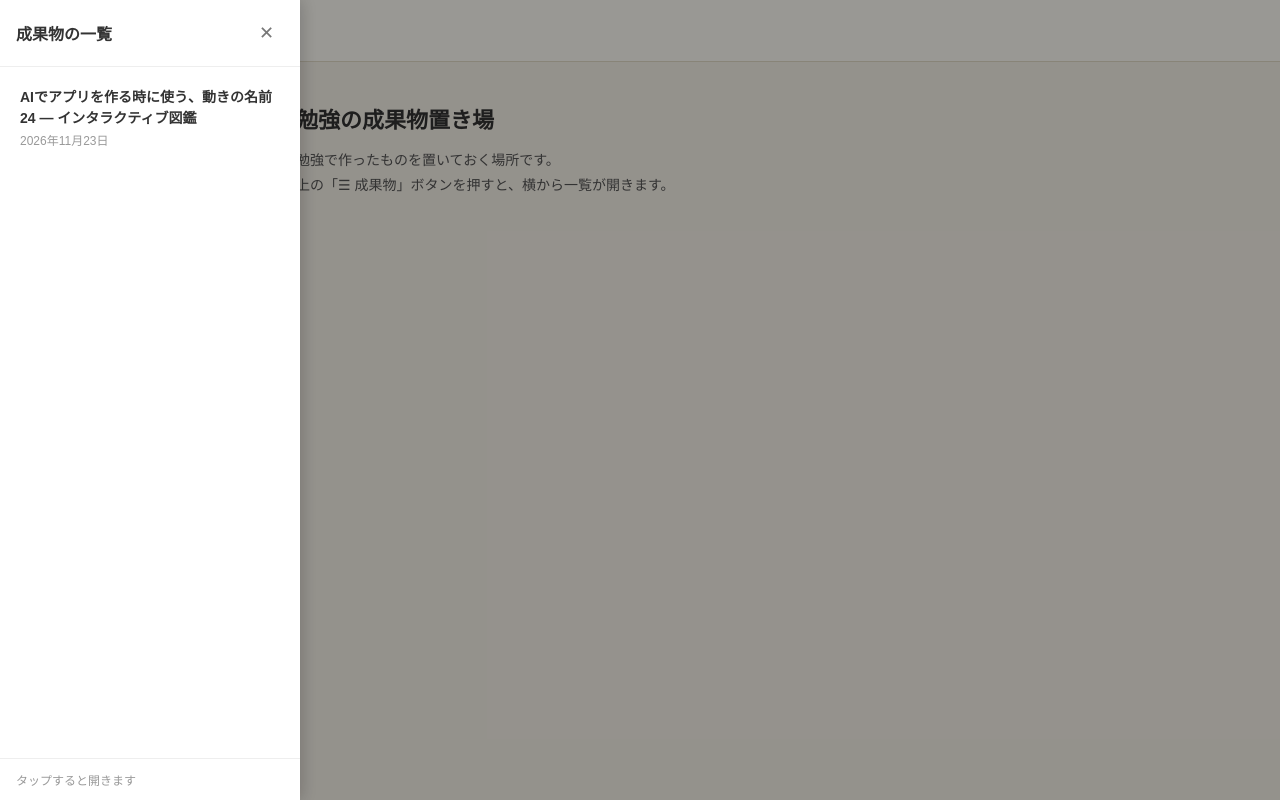
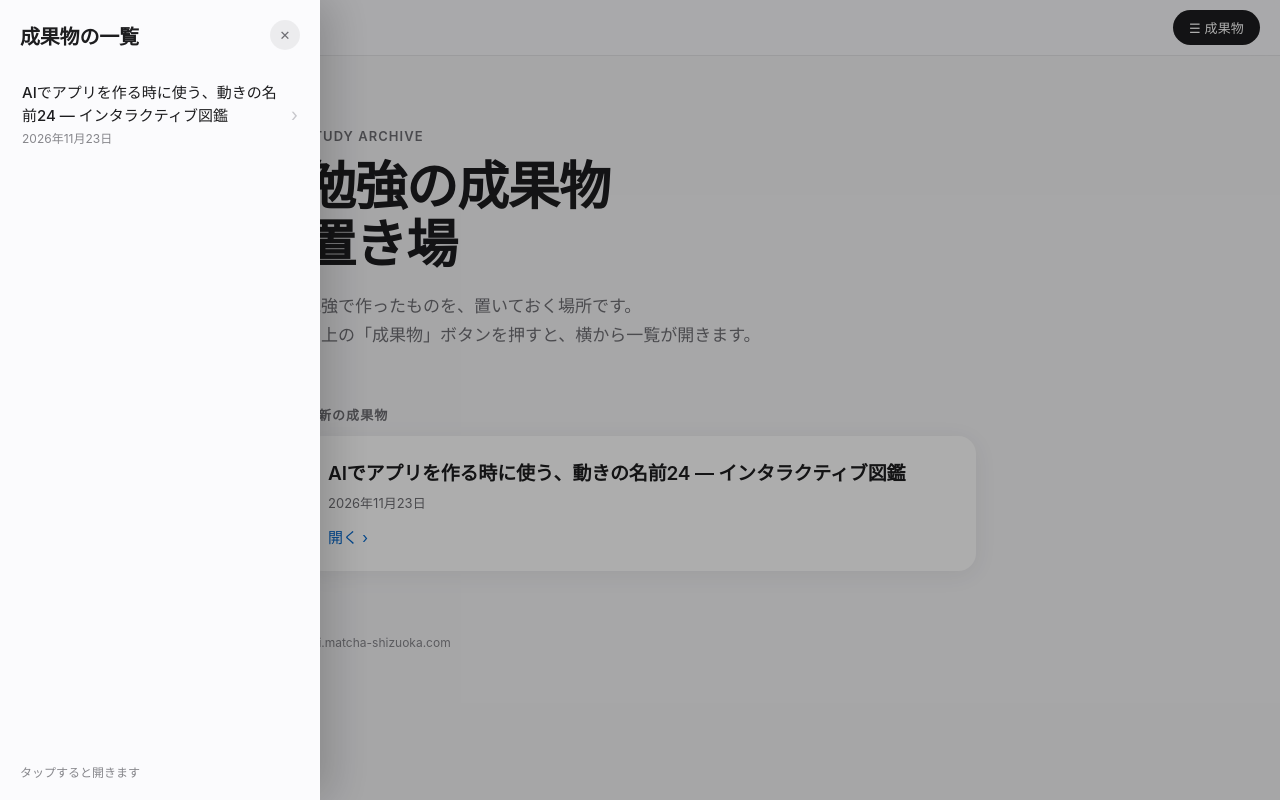
Before and after one commit to sayasaya246/study-storage, a plain HTML site: page index.html in a window 1280 px wide. Both pictures are taken after a click on the button "☰ 成果物". Drawn offline with Linux system fonts and the light colour scheme.

Commit message:
トップページのデザインをApple風に変更

```diff
--- a/index.html
+++ b/index.html
@@ -6,53 +6,119 @@
   <title>勉強の成果物置き場</title>
   <style>
     * { box-sizing: border-box; }
+    html { -webkit-text-size-adjust: 100%; }
     body {
-      font-family: "Hiragino Kaku Gothic ProN", "Noto Sans JP", sans-serif;
-      background-color: #f7f3ea;
-      color: #333;
+      font-family: -apple-system, BlinkMacSystemFont, "SF Pro Text", "Hiragino Sans", "Hiragino Kaku Gothic ProN", "Noto Sans JP", sans-serif;
+      background-color: #f5f5f7;
+      color: #1d1d1f;
       margin: 0;
+      -webkit-font-smoothing: antialiased;
     }
 
-    /* 上のバー */
+    /* 上のバー：すりガラス */
     header {
       position: sticky;
       top: 0;
-      background: #fffdf7;
-      border-bottom: 1px solid #e3dcc9;
-      padding: 10px 16px;
+      background: rgba(251, 251, 253, 0.8);
+      backdrop-filter: saturate(180%) blur(20px);
+      -webkit-backdrop-filter: saturate(180%) blur(20px);
+      border-bottom: 1px solid rgba(0, 0, 0, 0.08);
+      padding: 10px 20px;
       display: flex;
       align-items: center;
-      gap: 12px;
+      justify-content: space-between;
       z-index: 20;
     }
+    header .site-name {
+      font-size: 15px;
+      font-weight: 600;
+      letter-spacing: -0.01em;
+      color: #1d1d1f;
+    }
     #drawerBtn {
-      background: #a8542c;
+      background: #1d1d1f;
       color: #fff;
       border: none;
-      border-radius: 10px;
-      padding: 10px 16px;
-      font-size: 15px;
-      font-weight: bold;
+      border-radius: 980px;
+      padding: 8px 16px;
+      font-size: 13px;
+      font-weight: 500;
       cursor: pointer;
       display: flex;
       align-items: center;
-      gap: 8px;
+      gap: 7px;
+      letter-spacing: 0.01em;
     }
-    #drawerBtn:active { opacity: 0.85; }
-    header .site-name { font-size: 15px; font-weight: bold; color: #555; }
+    #drawerBtn:active { opacity: 0.8; }
 
-    main { max-width: 720px; margin: 0 auto; padding: 32px 16px 48px; }
-    h1 { font-size: 22px; margin: 8px 0 12px; }
-    main p { font-size: 14px; line-height: 1.8; color: #555; }
+    main { max-width: 720px; margin: 0 auto; padding: 72px 24px 64px; }
+    .eyebrow {
+      font-size: 13px;
+      font-weight: 600;
+      color: #6e6e73;
+      letter-spacing: 0.08em;
+      margin: 0 0 14px;
+    }
+    h1 {
+      font-size: clamp(34px, 9vw, 52px);
+      font-weight: 700;
+      letter-spacing: -0.02em;
+      line-height: 1.12;
+      margin: 0 0 18px;
+    }
+    .lead {
+      font-size: 17px;
+      line-height: 1.65;
+      color: #6e6e73;
+      margin: 0 0 56px;
+      max-width: 34em;
+    }
+
+    /* 最新の成果物カード */
+    .card-label {
+      font-size: 13px;
+      font-weight: 600;
+      color: #6e6e73;
+      letter-spacing: 0.08em;
+      margin: 0 0 12px;
+    }
+    .card {
+      display: block;
+      background: #fff;
+      border-radius: 18px;
+      padding: 24px;
+      text-decoration: none;
+      color: #1d1d1f;
+      box-shadow: 0 4px 24px rgba(0, 0, 0, 0.06);
+    }
+    .card:active { opacity: 0.85; }
+    .card .card-title {
+      font-size: 19px;
+      font-weight: 600;
+      letter-spacing: -0.01em;
+      line-height: 1.45;
+      margin: 0 0 6px;
+    }
+    .card .card-date { font-size: 13px; color: #6e6e73; margin: 0 0 14px; }
+    .card .card-link { font-size: 15px; color: #0066cc; }
+    .card .card-link::after { content: " ›"; }
+
+    footer {
+      max-width: 720px;
+      margin: 0 auto;
+      padding: 0 24px 40px;
+      font-size: 12px;
+      color: #86868b;
+    }
 
     /* ドロワーの背景 */
     #drawerOverlay {
       position: fixed;
       inset: 0;
-      background: rgba(0, 0, 0, 0.4);
+      background: rgba(0, 0, 0, 0.32);
       opacity: 0;
       pointer-events: none;
-      transition: opacity 0.3s;
+      transition: opacity 0.35s;
       z-index: 40;
     }
     #drawerOverlay.open { opacity: 1; pointer-events: auto; }
@@ -63,12 +129,12 @@
       top: 0;
       bottom: 0;
       left: 0;
-      width: 300px;
-      max-width: 85vw;
-      background: #fff;
-      box-shadow: 2px 0 16px rgba(0, 0, 0, 0.2);
+      width: 320px;
+      max-width: 86vw;
+      background: #fbfbfd;
+      box-shadow: 12px 0 40px rgba(0, 0, 0, 0.18);
       transform: translateX(-105%);
-      transition: transform 0.3s ease-out;
+      transition: transform 0.38s cubic-bezier(0.32, 0.72, 0.24, 1);
       z-index: 50;
       display: flex;
       flex-direction: column;
@@ -78,34 +144,41 @@
       display: flex;
       align-items: center;
       justify-content: space-between;
-      padding: 16px;
-      border-bottom: 1px solid #eee;
+      padding: 20px 20px 14px;
     }
-    .drawer-head .title { font-size: 16px; font-weight: bold; }
+    .drawer-head .title { font-size: 20px; font-weight: 700; letter-spacing: -0.01em; }
     #drawerClose {
-      background: none;
+      background: rgba(0, 0, 0, 0.06);
       border: none;
-      font-size: 18px;
+      width: 30px;
+      height: 30px;
+      border-radius: 50%;
+      font-size: 13px;
       cursor: pointer;
-      color: #777;
-      padding: 6px 10px;
+      color: #6e6e73;
+      display: flex;
+      align-items: center;
+      justify-content: center;
     }
-    .drawer-list { overflow-y: auto; padding: 8px; }
+    .drawer-list { overflow-y: auto; padding: 4px 12px; }
     .drawer-item {
-      display: block;
-      padding: 12px;
-      border-radius: 10px;
+      display: flex;
+      align-items: center;
+      gap: 8px;
+      padding: 14px 10px;
+      border-bottom: 1px solid rgba(0, 0, 0, 0.06);
       text-decoration: none;
-      color: #333;
+      color: #1d1d1f;
     }
-    .drawer-item:hover { background: #f7f3ea; }
-    .drawer-item .name { font-size: 14px; font-weight: bold; line-height: 1.5; }
-    .drawer-item .date { font-size: 12px; color: #999; margin-top: 2px; }
+    .drawer-item:last-child { border-bottom: none; }
+    .drawer-item .texts { flex: 1; min-width: 0; }
+    .drawer-item .name { font-size: 15px; font-weight: 500; line-height: 1.5; }
+    .drawer-item .date { font-size: 12px; color: #86868b; margin-top: 2px; }
+    .drawer-item .chev { color: #c7c7cc; font-size: 18px; flex-shrink: 0; }
     .drawer-foot {
-      padding: 12px 16px;
-      border-top: 1px solid #eee;
+      padding: 14px 20px 20px;
       font-size: 12px;
-      color: #999;
+      color: #86868b;
       margin-top: auto;
     }
   </style>
@@ -113,15 +186,25 @@
 <body>
 
   <header>
+    <span class="site-name">勉強の成果物置き場</span>
     <button id="drawerBtn" onclick="openDrawer()">☰ 成果物</button>
-    <span class="site-name">勉強の成果物置き場</span>
   </header>
 
   <main>
-    <h1>勉強の成果物置き場</h1>
-    <p>勉強で作ったものを置いておく場所です。<br>
-    上の「☰ 成果物」ボタンを押すと、横から一覧が開きます。</p>
+    <p class="eyebrow">STUDY ARCHIVE</p>
+    <h1>勉強の成果物<br>置き場</h1>
+    <p class="lead">勉強で作ったものを、置いておく場所です。<br>
+    右上の「成果物」ボタンを押すと、横から一覧が開きます。</p>
+
+    <p class="card-label">最新の成果物</p>
+    <a class="card" href="motion-names-24.html">
+      <p class="card-title">AIでアプリを作る時に使う、動きの名前24 — インタラクティブ図鑑</p>
+      <p class="card-date">2026年11月23日</p>
+      <span class="card-link">開く</span>
+    </a>
   </main>
+
+  <footer>fuji.matcha-shizuoka.com</footer>
 
   <!-- ドロワー -->
   <div id="drawerOverlay" onclick="closeDrawer()"></div>
@@ -133,8 +216,11 @@
     <nav class="drawer-list">
       <!-- 成果物はここに追加していく -->
       <a class="drawer-item" href="motion-names-24.html">
-        <div class="name">AIでアプリを作る時に使う、動きの名前24 — インタラクティブ図鑑</div>
-        <div class="date">2026年11月23日</div>
+        <div class="texts">
+          <div class="name">AIでアプリを作る時に使う、動きの名前24 — インタラクティブ図鑑</div>
+          <div class="date">2026年11月23日</div>
+        </div>
+        <span class="chev">›</span>
       </a>
     </nav>
     <div class="drawer-foot">タップすると開きます</div>
@@ -149,6 +235,7 @@
       document.getElementById('drawerOverlay').classList.remove('open');
       document.getElementById('drawerPanel').classList.remove('open');
     }
+    if (location.hash === '#drawer') openDrawer();
   </script>
 </body>
 </html>
```
